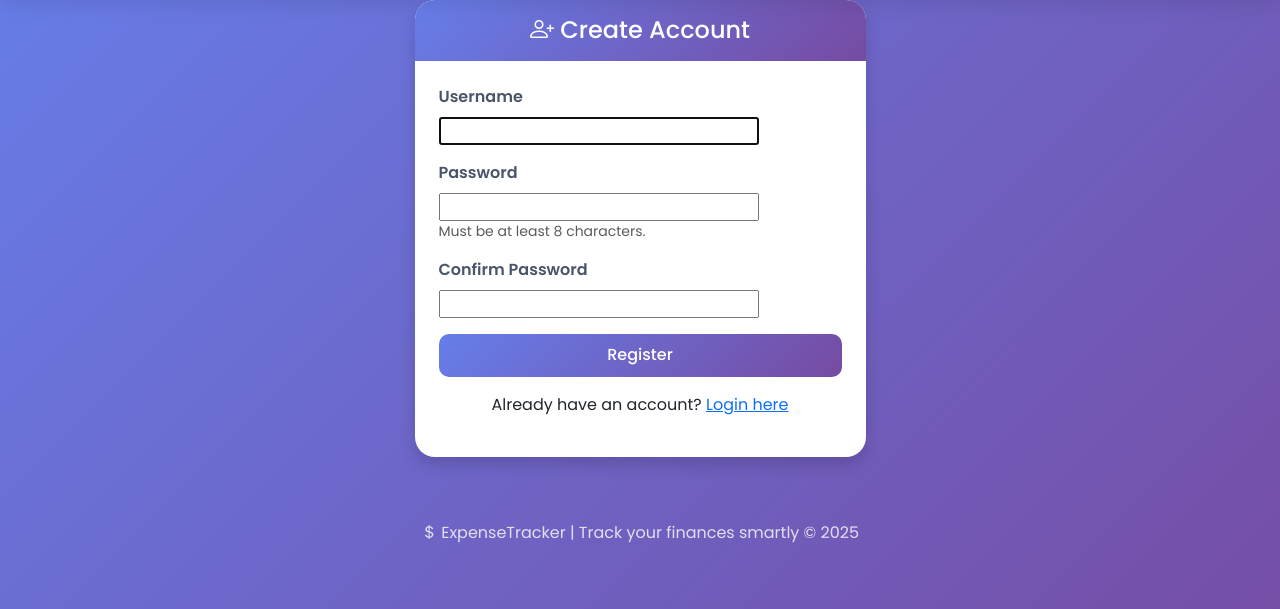
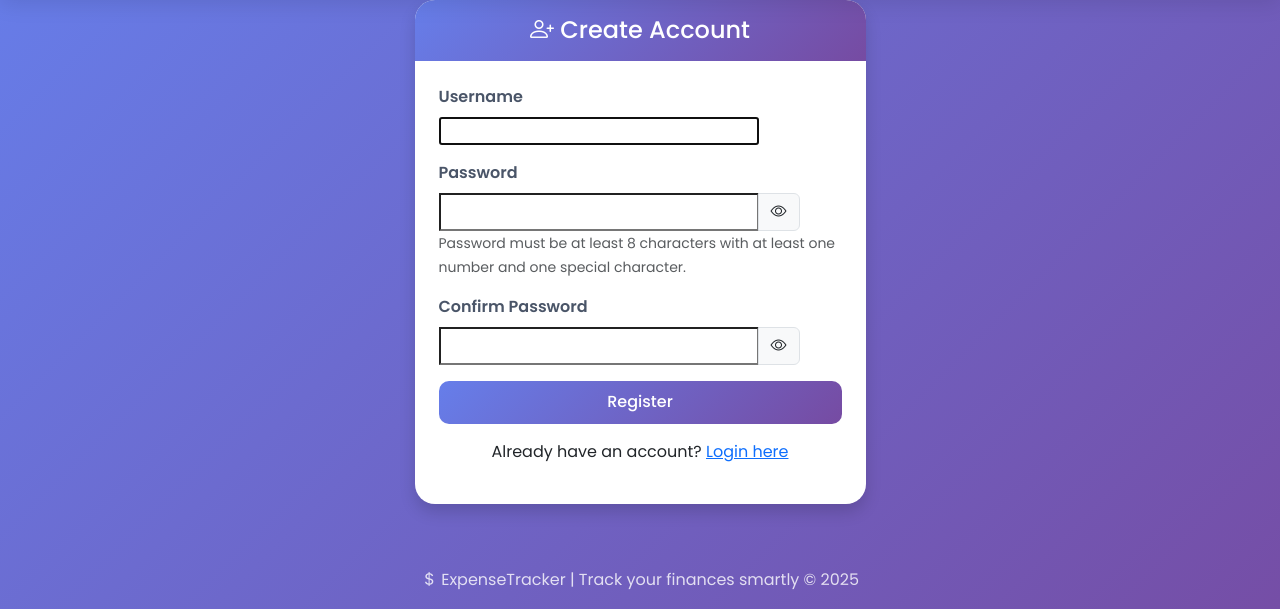
Before and after one commit to Prabhani-Jayakody/WebApp-Assignment, a Django app: page /accounts/register/ in a window 1280 px wide. Shown: the part 78-687 px from the top of the page. Run offline with Django 5.2, Linux system fonts and the light colour scheme.

Commit message:
Improve registration form UI and validation error display

```diff
--- a/accounts/templates/accounts/register.html
+++ b/accounts/templates/accounts/register.html
@@ -17,33 +17,56 @@
                     <div class = "mb-3">
                         <label class = "form-label">Username</label>
                         {{ form.username }}
-                        {% if form.username.errors %}
-                        <div class = "text-danger small">{{ form.username.errors }}</div>
-                        {% endif %}
+                        <div class="text-danger small mt-1">
+                            {{ form.username.errors }}
+                        </div>
                     </div>
 
-                    <!--Password-->
-                    <div class = "mb-3">
-                        <label class = "form-label">Password</label>
-                        {{ form.password1 }}
-                        <small class = "text-muted d-block">
-                            Must be at least 8 characters.
+                    <!-- Password-->
+                    <div class="mb-3">
+                        <label class="form-label">Password</label>
+
+                        <div class="input-group">
+                            {{ form.password1 }}
+                            <span class="input-group-text"
+                                  onclick="togglePassword('{{ form.password1.id_for_label }}')"
+                                  style="cursor:pointer;">
+                                <i class="bi bi-eye"></i>
+                            </span>
+                        </div>
+
+                        <small class="text-muted">
+                            Password must be at least 8 characters with at least one number and one special character.
                         </small>
-                        {% if form.password1.errors %}
-                        <div class = "text-danger small">{{ form.password1.errors }} </div>
-                        {% endif %}
-                    </div>
-                    <!--Password confirmation-->
-                    <div class = "mb-3">
-                        <label class = "form-label">Confirm Password</label>
-                        {{ form.password2 }}
-                        {% if form.password2.errors %}
-                        <div class = "text-danger small">{{ form.password2.errors }}</div>
-                        {% endif %}
+                         <div class="text-danger small mt-1">
+                            {{ form.password1.errors }}
+                        </div>
                     </div>
 
-                    <button type="submit" class="btn btn-primary w-100">Register</button>
+                    <!-- Confirm Password -->
+                    <div class="mb-3">
+                        <label class="form-label">Confirm Password</label>
+
+                        <div class="input-group">
+                            {{ form.password2 }}
+                            <span class="input-group-text"
+                                  onclick="togglePassword('{{ form.password2.id_for_label }}')"
+                                  style="cursor:pointer;">
+                                <i class="bi bi-eye"></i>
+                            </span>
+                        </div>
+
+                        <div class="text-danger small mt-1">
+                            {{ form.password2.errors }}
+                        </div>
+                    </div>
+
+                    <!--Submit-->
+                    <button type="submit" class="btn btn-primary w-100">
+                        Register
+                    </button>
                 </form>
+
                 <p class="text-center mt-3">
                     Already have an account? <a href="{% url 'login' %}">Login here</a>
                 </p>
@@ -51,4 +74,22 @@
         </div>
     </div>
 </div>
+
+<script>
+    function togglePassword(fieldId) {
+        let field = document.getElementById(fieldId);
+        let icon = field.nextElementSibling.querySelector("i");
+
+        if (field.type === "password") {
+            field.type = "text";
+            icon.classList.remove("bi-eye");
+            icon.classList.add("bi-eye-slash");
+        } else {
+            field.type = "password";
+            icon.classList.remove("bi-eye-slash");
+            icon.classList.add("bi-eye");
+        }
+    }
+</script>
+
 {% endblock %}
--- a/accounts/views.py
+++ b/accounts/views.py
@@ -1,19 +1,50 @@
 from django.shortcuts import render, redirect
 from django.contrib.auth import authenticate, login, logout
-from django.contrib.auth.forms import UserCreationForm, AuthenticationForm
+from django.contrib.auth.forms import AuthenticationForm, UserCreationForm
 from django.contrib.auth.decorators import login_required
 from django.contrib import messages
+from django.contrib.auth.models import User
+from django import forms
+import re
+from django.core.exceptions import ValidationError
+
+def validate_password_strength(value):
+    if len(value) < 8:
+        raise ValidationError("Password must be at least 8 characters long.")
+
+    if not re.search(r"\d", value):
+        raise ValidationError("Password must contain at least one number.")
+
+    if not re.search(r"[!@#$%^&*(),.?\":{}|<>]", value):
+        raise ValidationError("Password must contain at least one special character.")
+
+class CustomUserCreationForm(UserCreationForm):
+
+    class Meta:
+        model = User
+        fields = ("username","password1","password2")
+
+    def clean_password1(self):
+        password = self.cleaned_data.get("password1")
+        validate_password_strength(password)
+        return password
+
+    def __init__(self, *args, **kwargs):
+        super().__init__(*args, **kwargs)
+        self.fields['username'].required = True
+        self.fields['username'].help_text = ""
+        self.fields['password2'].label = "Confirm Password"
 
 # Register View
 def register_view(request):
     if request.method == 'POST':
-        form = UserCreationForm(request.POST)
+        form = CustomUserCreationForm(request.POST)
         if form.is_valid():
             form.save()
             messages.success(request, 'Account created! Please log in.')
             return redirect('login')
     else:
-        form = UserCreationForm()
+        form = CustomUserCreationForm()
     return render(request, 'accounts/register.html', {'form': form})
 
 # Login View
--- a/myproject/settings.py
+++ b/myproject/settings.py
@@ -126,4 +126,4 @@ DEFAULT_AUTO_FIELD = 'django.db.models.BigAutoField'
 
 LOGIN_URL = '/accounts/login/'
 LOGIN_REDIRECT_URL = '/accounts/profile/'
-EMAIL_BACKEND = 'django.core.mail.backend.console.EmailBackend'
+EMAIL_BACKEND = 'django.core.mail.backends.console.EmailBackend'
```
Also changed, not shown: db.sqlite3.
